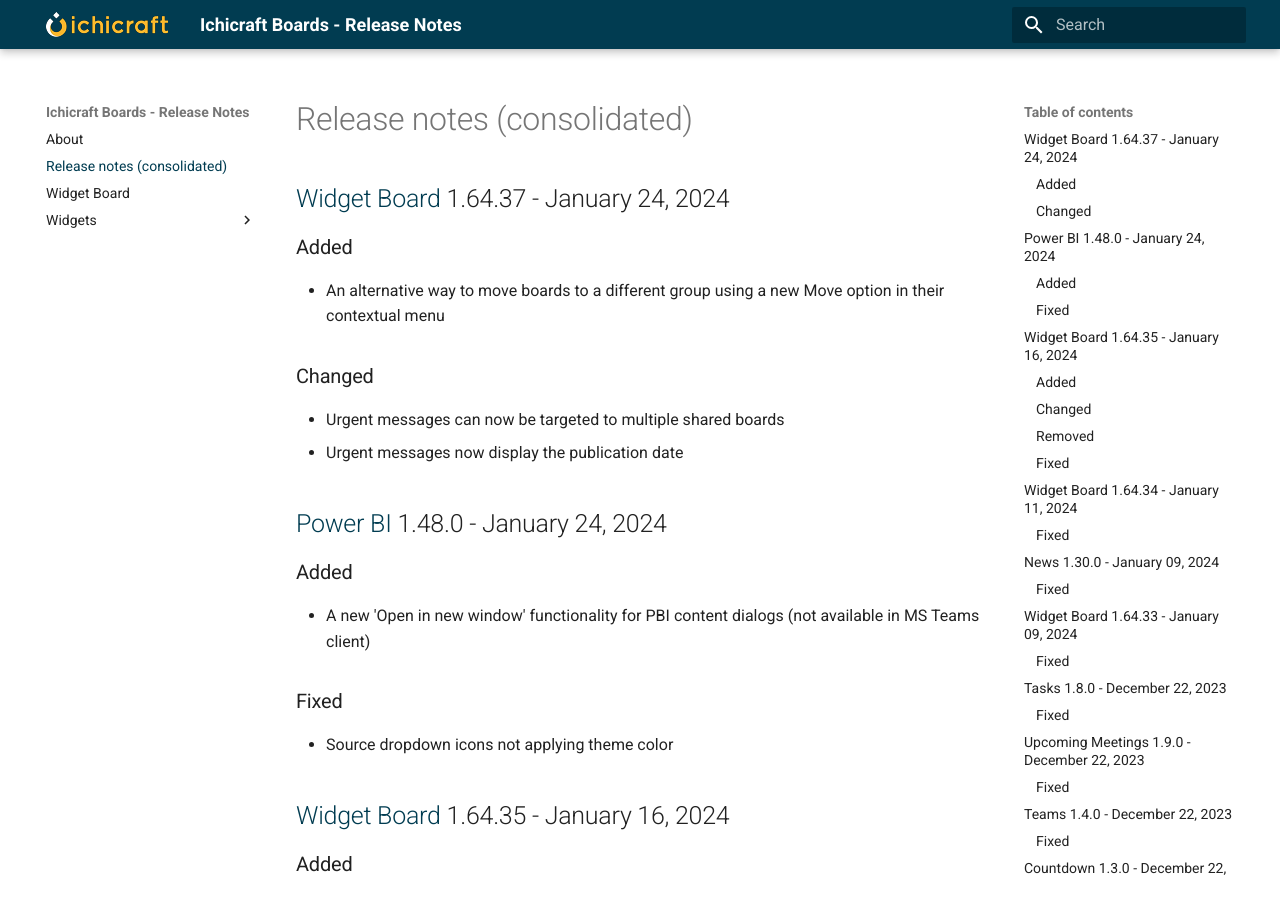
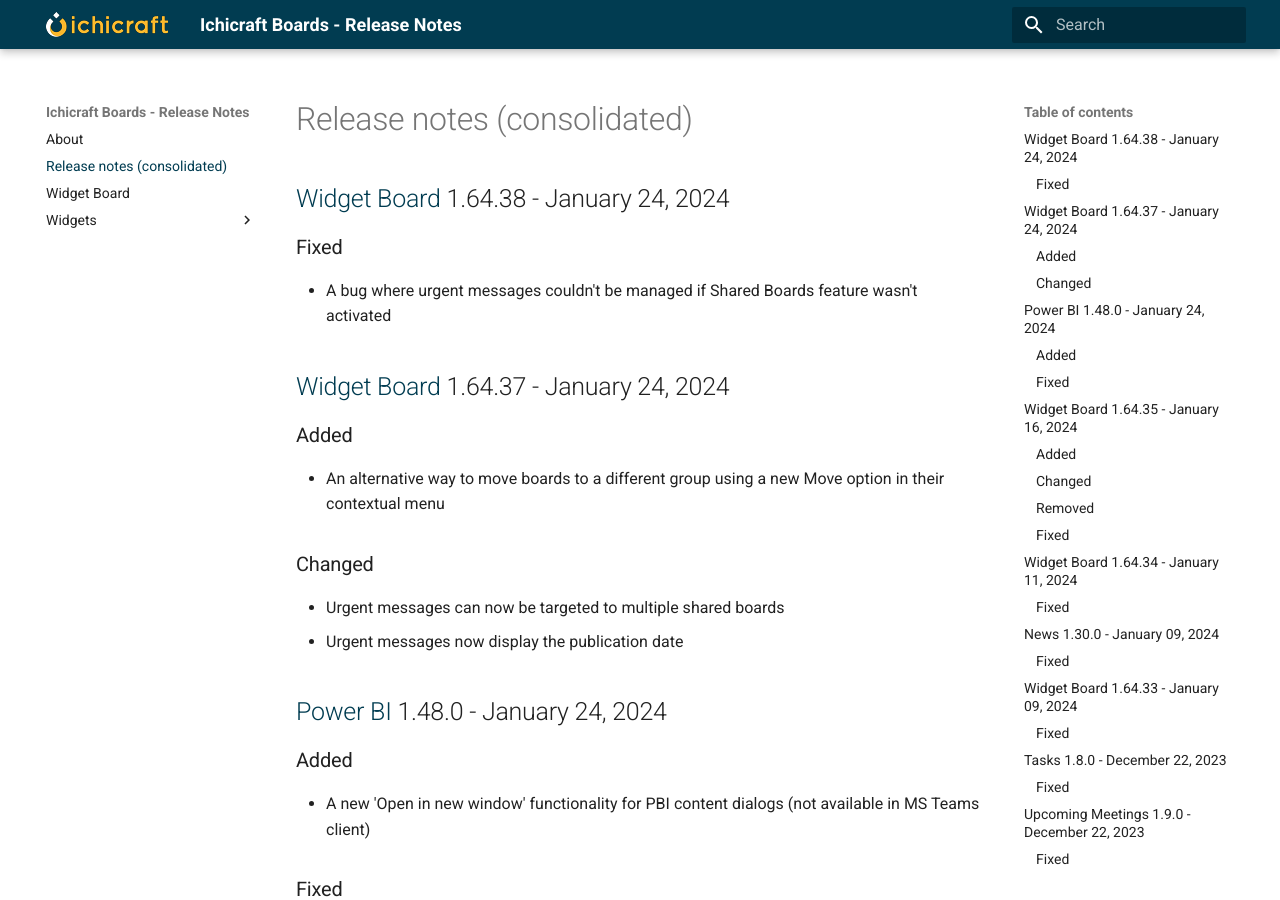
Before and after one commit to ichicraft/widgets-docs, an MkDocs documentation site: the page built from docs/Release-notes-(consolidated).md, in a window 1280 px wide and 900 px high. Built offline with MkDocs 1.6.1 and Material for MkDocs 9.7.7, drawn with Linux system fonts in a browser that asks for light colours.

Commit message:
Release notes updated by BuildService

```diff
--- a/docs/Release-notes-(consolidated).md
+++ b/docs/Release-notes-(consolidated).md
@@ -1,3 +1,8 @@
+## [Widget Board](./Widget Board.md) 1.64.38 - January 24, 2024
+
+### Fixed
+- A bug where urgent messages couldn&#x27;t be managed if Shared Boards feature wasn&#x27;t activated
+
 ## [Widget Board](./Widget Board.md) 1.64.37 - January 24, 2024
 
 ### Added
```
Also changed, not shown: docs/Widget Board.md (+5 -0 lines).
